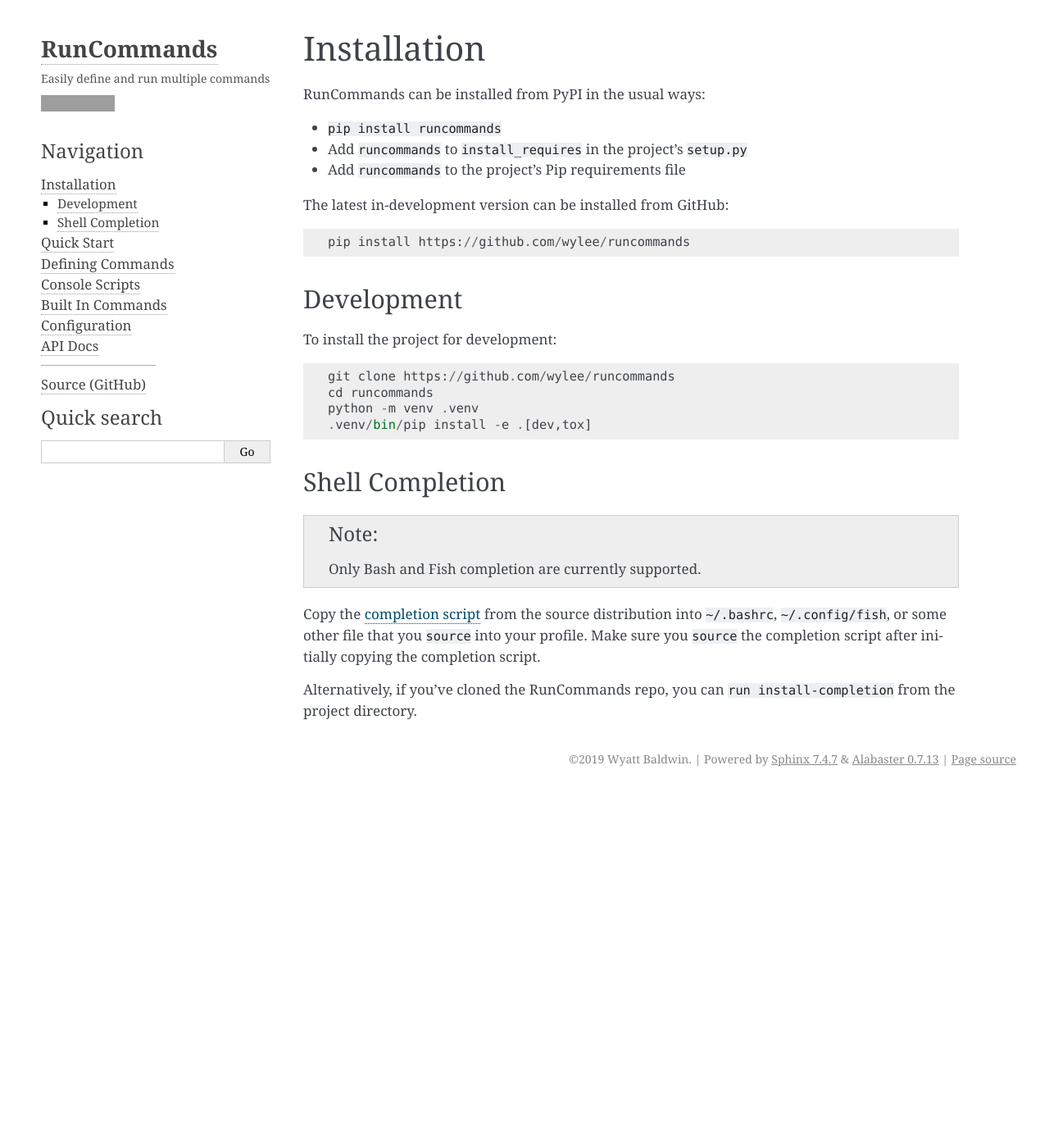
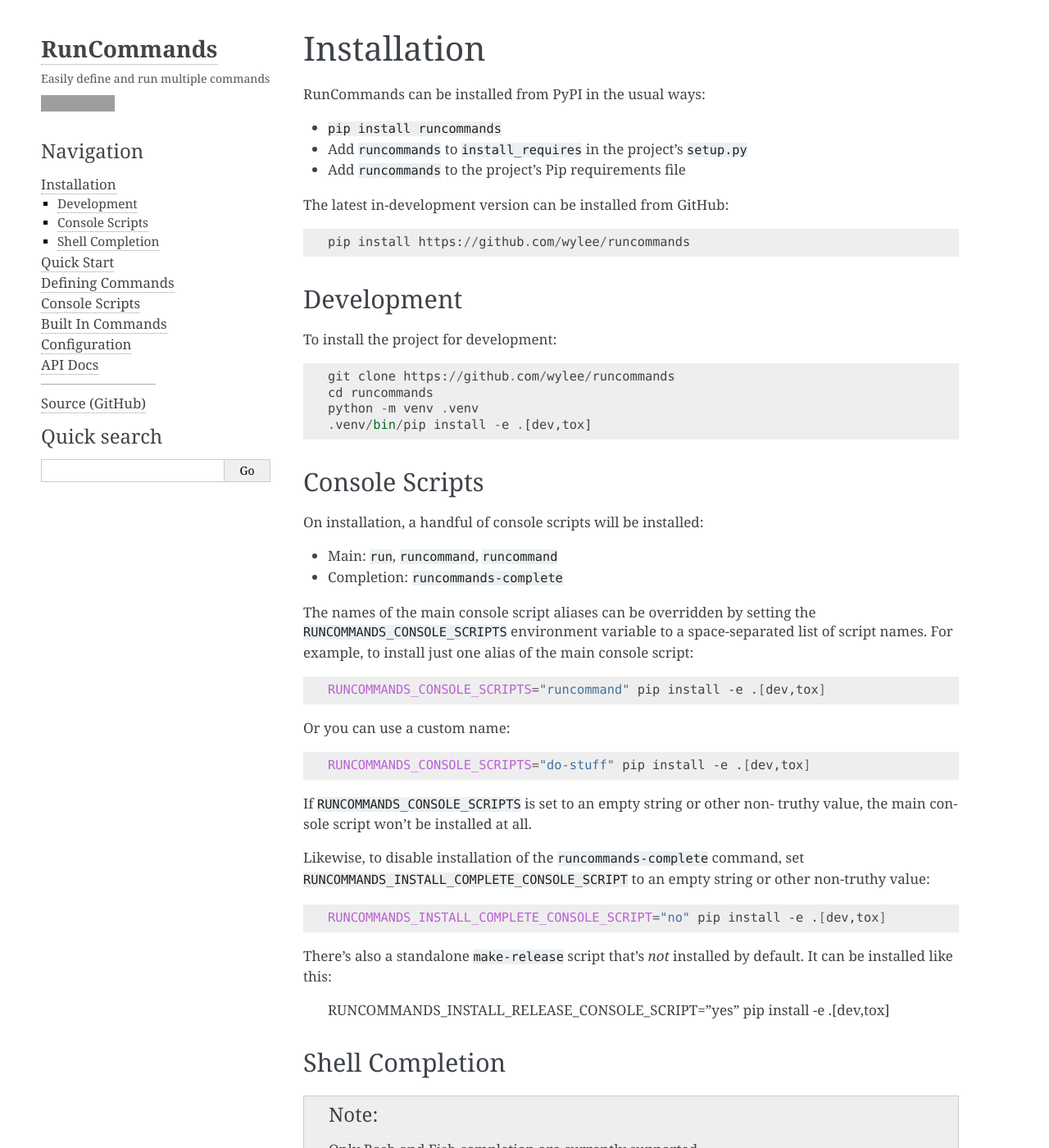
Before and after one commit to wylee/runcommands, a Sphinx documentation site: the page built from docs/installation.rst, in a window 1280 px wide and 1400 px high. Shown: the whole window at 82% size. Built offline with Sphinx 7.4.7, drawn with Linux system fonts in a browser that asks for light colours; grey boxes are pictures that could not be loaded.

Commit message:
Tweak console script setup
Instead of trying to detect whether the `VIRTUAL_ENV` environment
variable is set before installing the `run` main console script alias,
do the following:

- Install `run`, `runcommand`, and `runcommands` aliases for the main
  console script by default
- If the `RUNCOMMANDS_CONSOLE_SCRIPTS` environment variable is set to a
  space-separated list of aliases, install the main console script under
  the specified aliases instead
- If the `RUNCOMMANDS_CONSOLE_SCRIPTS` environment variable is set to a
  non-truthy value, don't install the main console script at all
- Install the `runcommands-complete` console script by default
- If the `RUNCOMMANDS_INSTALL_COMPLETE_CONSOLE_SCRIPT` environment
  variable is set to a non-truthy value, don't install the
  `runcommands-complete` console script
- Do *not* install the `make-release` console script by default
- If the `RUNCOMMANDS_INSTALL_RELEASE_CONSOLE_SCRIPT` environment
  variable is set to a truthy value, install the `make-release` console
  script

Amends 8a747a40fb87
Amends f0d1a0294765

```diff
--- a/docs/installation.rst
+++ b/docs/installation.rst
@@ -21,6 +21,45 @@
     python -m venv .venv
     .venv/bin/pip install -e .[dev,tox]
 
+Console Scripts
+===============
+
+On installation, a handful of console scripts will be installed:
+
+- Main: ``run``, ``runcommand``, ``runcommand``
+- Completion: ``runcommands-complete``
+
+The names of the main console script aliases can be overridden by setting the
+``RUNCOMMANDS_CONSOLE_SCRIPTS`` environment variable to a space-separated list
+of script names. For example, to install just one alias of the main console
+script:
+
+.. code-block:: shell
+
+    RUNCOMMANDS_CONSOLE_SCRIPTS="runcommand" pip install -e .[dev,tox]
+
+Or you can use a custom name:
+
+.. code-block:: shell
+
+    RUNCOMMANDS_CONSOLE_SCRIPTS="do-stuff" pip install -e .[dev,tox]
+
+If ``RUNCOMMANDS_CONSOLE_SCRIPTS`` is set to an empty string or other non-
+truthy value, the main console script won't be installed at all.
+
+Likewise, to disable installation of the ``runcommands-complete`` command, set
+``RUNCOMMANDS_INSTALL_COMPLETE_CONSOLE_SCRIPT`` to an empty string or other
+non-truthy value:
+
+.. code-block:: shell
+
+    RUNCOMMANDS_INSTALL_COMPLETE_CONSOLE_SCRIPT="no" pip install -e .[dev,tox]
+
+There's also a standalone ``make-release`` script that's *not* installed by
+default. It can be installed like this:
+
+    RUNCOMMANDS_INSTALL_RELEASE_CONSOLE_SCRIPT="yes" pip install -e .[dev,tox]
+
 Shell Completion
 ================
 
```
Also changed, not shown: setup.py (+21 -12 lines).
